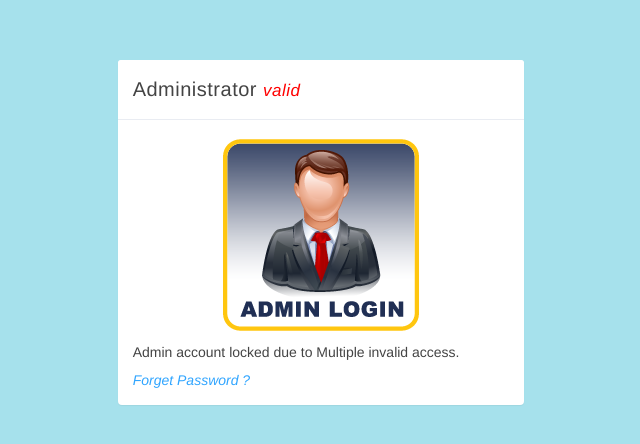
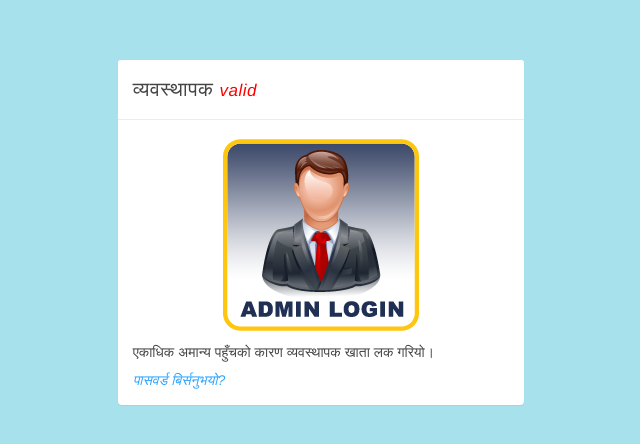
Before and after one commit to sujan5658/newsportal, a PHP site: page /phpmailer/admin/loginn.php in a window 1280 px wide. Shown: the top 444 px of the page, without its empty margins (319-959 px from the left). Run offline with PHP 8.4, Linux system fonts and the light colour scheme; the visitor is signed in with stand-in values (Sample User, id 1).

Commit message:
translating into Nepali

```diff
--- a/admin/loginn.php
+++ b/admin/loginn.php
@@ -25,7 +25,7 @@
 <div class="row">
     <div class="col-xs-10 col-xs-offset-1 col-sm-8 col-sm-offset-2 col-md-4 col-md-offset-4">
         <div class="login-panel panel panel-default">
-            <div class="panel-heading">Administrator
+            <div class="panel-heading">व्यवस्थापक
                 <?php
                         @session_start();
                         if(isset($_SESSION['admin'])){
@@ -36,8 +36,8 @@
             </div>
             <div class="panel-body">
                 <center><img src="image/admin.png"></center>
-                <h5>Admin account locked due to Multiple invalid access.</h5>
-                <a href="forget_pass.php" style="text-decoration: none"><i>Forget Password ?</i></a>
+                <h5>एकाधिक अमान्य पहुँचको कारण व्यवस्थापक खाता लक गरियो।</h5>
+                <a href="forget_pass.php" style="text-decoration: none"><i>पासवर्ड बिर्सनुभयो?</i></a>
             </div>
         </div>
     </div><!-- /.col-->
```
